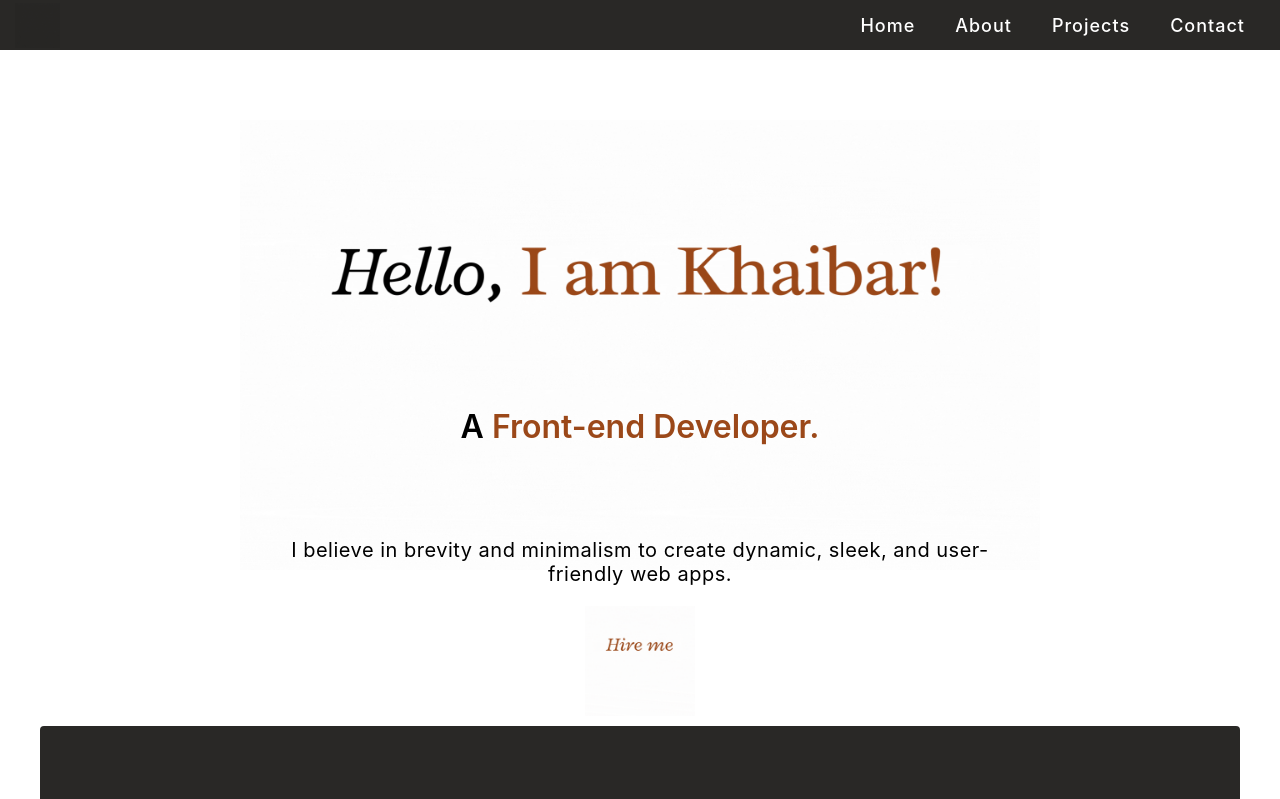
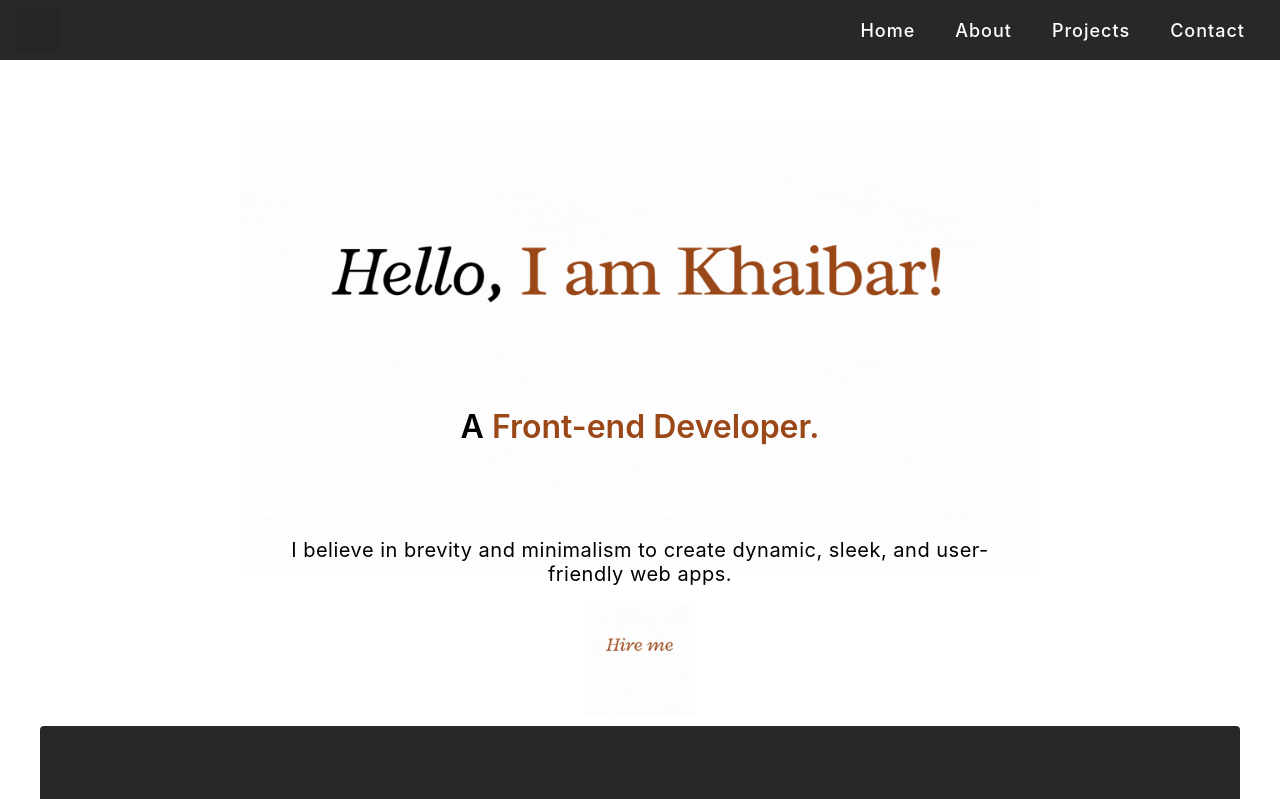
Before and after one commit to khybe/my-portfolio-2.0, a React (Create React App) app: page / in a window 1280 px wide. Shown: the top 799 px of the page. Built offline with nearby package versions, Linux system fonts and the light colour scheme.

Commit message:
Adjust header height for screens wider than 768px

```diff
--- a/src/components/header/Header.module.css
+++ b/src/components/header/Header.module.css
@@ -58,6 +58,7 @@ header {
 @media (min-width: 769px) {
   header {
     font-size: 1.8rem;
+    height: 6rem;
   }
 
   .menuButton {
```
